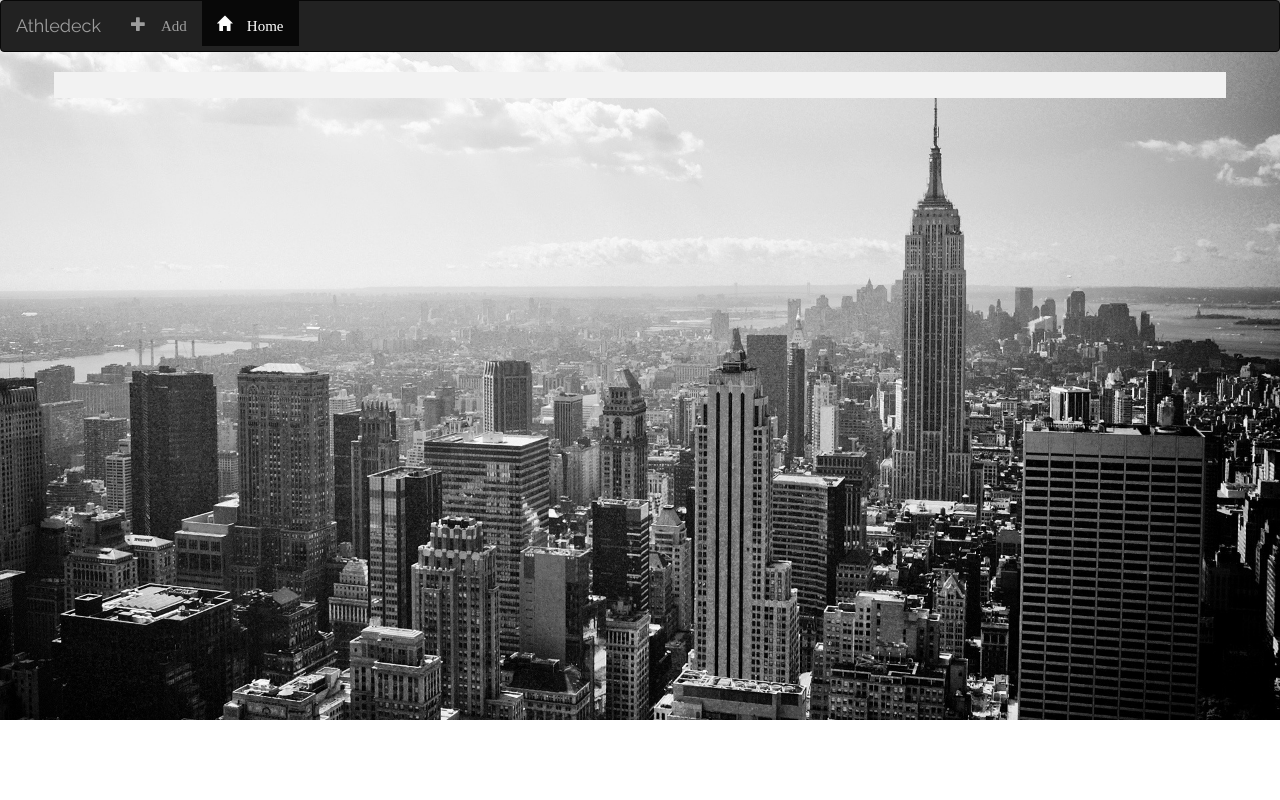
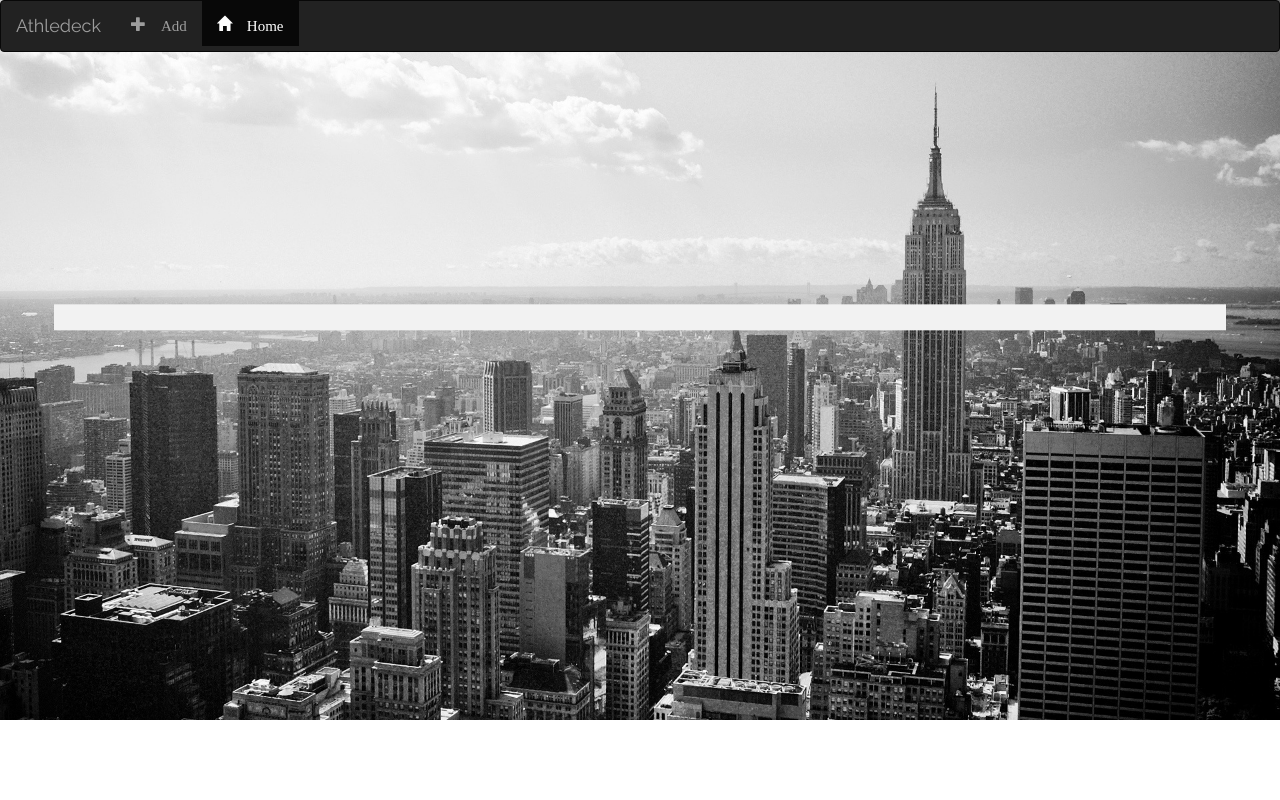
Before and after one commit to jdibiccari/athledeck, a Django app: page / in a window 1280 px wide. Run offline with Django 3.2, Linux system fonts and the light colour scheme; data that the repository does not hold is empty; some libraries are stand-ins or nearby versions.

Commit message:
vertical align wrapper in index

```diff
--- a/athledeck/templates/athletes/index.html
+++ b/athledeck/templates/athletes/index.html
@@ -1,7 +1,7 @@
 {% extends 'athletes/base.html' %}
 
 {% block content %}
-<div class="wrapper">
+<div class="wrapper vertical-align">
 
   {% for athlete in athletes %}
     <div class="athlete-container">
--- a/static/css/athledeck.css
+++ b/static/css/athledeck.css
@@ -9,6 +9,14 @@ body {
   max-width: 1920px;
   background: white url("/static/images/city-wallpaper-11.jpg") no-repeat;
   background-size: 100%;
+}
+
+.vertical-align {
+  position: relative;
+  top: 30%;
+  -webkit-transform: translateY(-30%);
+  -ms-transform: translateY(-30%);
+  transform: translateY(-30%);
 }
 
 form label {
```
